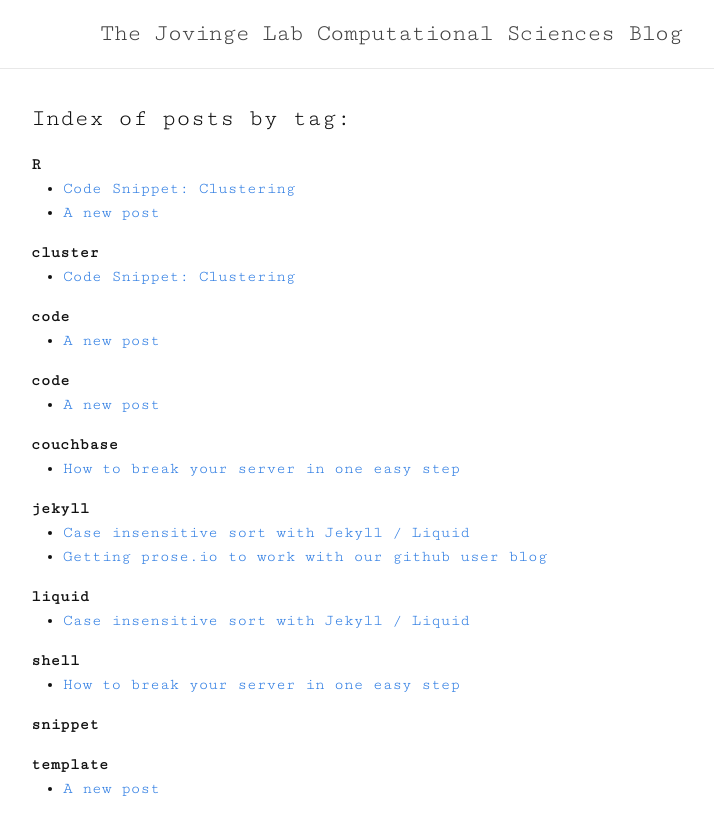
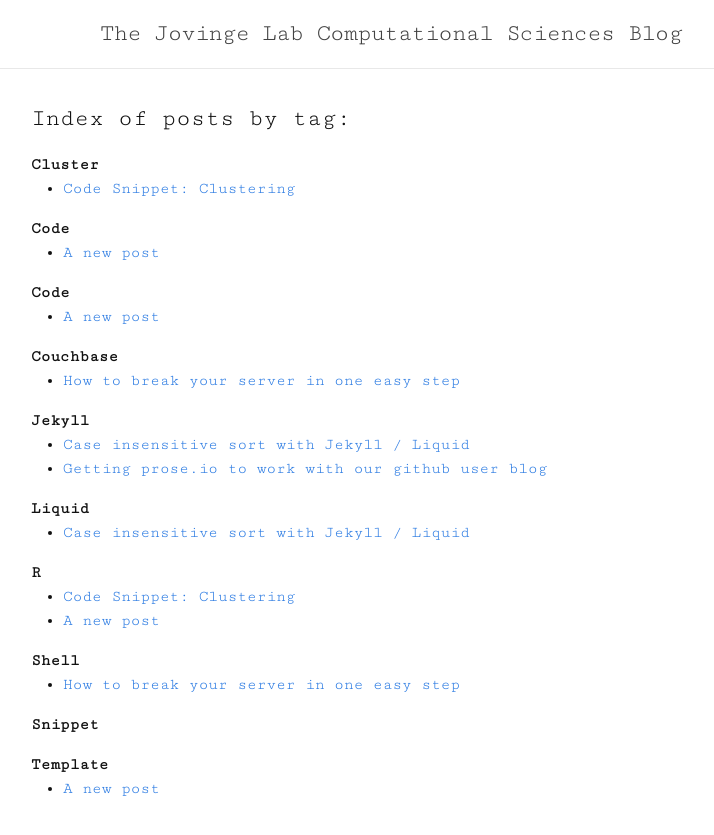
Before and after one commit to JovingeLabSoftware/JovingeLabSoftware.github.io, a Jekyll site: the page built from tags.html, in a window 1280 px wide and 900 px high. Shown: the top 835 px of the window, without its empty margins (249-963 px from the left). Built offline with Jekyll 4.4.1, drawn with Linux system fonts in a browser that asks for light colours; Markdown is read by kramdown in place of the engine named in the settings.

Commit message:
case insensitive sort

```diff
--- a/tags.html
+++ b/tags.html
@@ -11,16 +11,22 @@ title:  Tags
 	    {{ tag[0] }}
 	  {% endfor %}
 	{% endcapture %}
-	{% assign sortedtags = tags | split:' ' | sort %}
+	{% assign sortedtags = tags | downcase | split:' ' | sort %}
 	{% for tag in sortedtags %}
-	  <b><a name="{{ tag }}"> </a>{{ tag }}</b>
+	  <b><a name="{{ tag | capitalize }}"> </a>{{ tag | capitalize }}</b>
 	    <ul>
-	        {% for post in site.tags[tag] %}
-		    <li><a href="{{ post.url }}">{{ post.title }}</a></li>
-		      {% endfor %}
-		      </ul>
-	    {% endfor %}
+	        {% for post in site.posts %}
+	          {% for t in post.tags %}
+	             {% capture tdown %}{{ t | downcase }}{% endcapture %}
+	          	 {% if tdown == tag %}
+  			       <li><a href="{{ post.url }}">{{ post.title }}</a></li>
+				 {% endif %}
+	          {% endfor %}
+		    {% endfor %}
+		</ul>
+	{% endfor %}
 </section>
+
 
 
 
```
